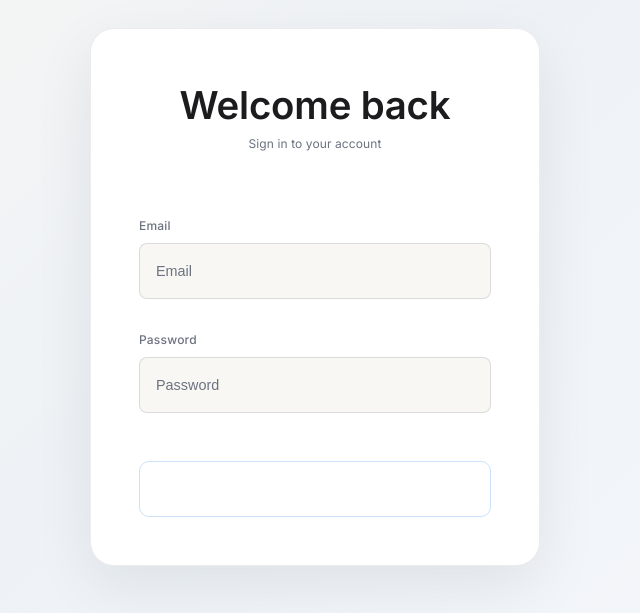
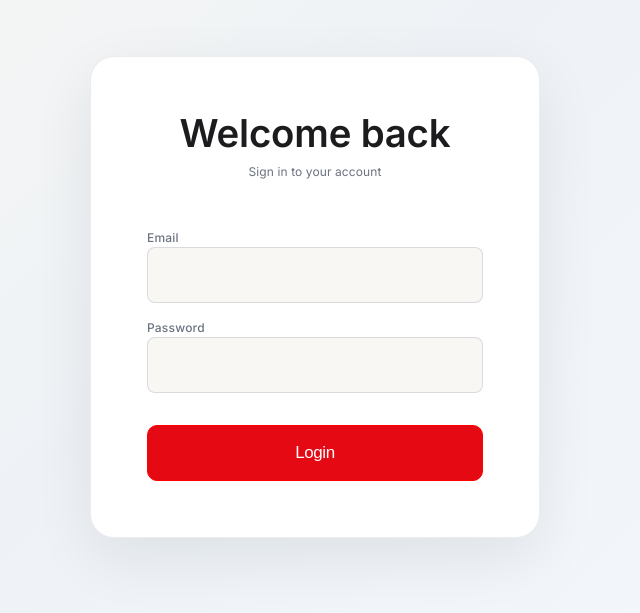
Before and after one commit to kabiraj/movie-tracker, a React (Vite) app in the folder frontend/: page /login in a window 1280 px wide. Shown: the part 103-716 px from the top of the page, without its empty margins (325-965 px from the left). Built offline with nearby package versions, Linux system fonts and the light colour scheme.

Commit message:
Add field validation with better UI

```diff
--- a/frontend/src/pages/LoginPage.jsx
+++ b/frontend/src/pages/LoginPage.jsx
@@ -100,12 +100,11 @@ function LoginPage(){
                     {errors.general && (
                         <div className="error-message general">{errors.general}</div>
                     )}
-
+                    <div className="form-field-login">
                         <label htmlFor="email-input">Email</label>
                         <input
                             id="email-input"
                             type="email"
-                        placeholder="Email"
                             value={email}
                             onChange={(e) => setEmail(e.target.value)}
                             className={errors.email ? 'error' : ''}
@@ -113,21 +112,29 @@ function LoginPage(){
                         {errors.email && (
                             <span className="error-message">{errors.email}</span>
                         )}
+                    </div>
 
+                    <div className="form-field-login">
                         <label htmlFor="password-input">Password</label>
                         <input
                             id="password-input"
                             type="password"
-                        placeholder="Password"
                             value={password}
-                        onChange={(e) => setPassword(e.target.value)}
+                            onChange={(e) => {
+                                setPassword(e.target.value)
+                                setErrors((prevErrors) => ({...prevErrors, password: ''}))
+                            }}
                             className={errors.password ? 'error' : ''}
                         />
                         {errors.password && (
                             <span className="error-message">{errors.password}</span>
                         )}
+                    </div>
+                    <div className="form-field-login">
+                        <button type="submit">Login</button>
+                    </div>
 
-                    <button type="submit">Login</button>
+
                 </form>
             </div>
         </div>
--- a/frontend/src/pages/SignupPage.jsx
+++ b/frontend/src/pages/SignupPage.jsx
@@ -107,7 +107,7 @@ function SignUpPage() {
                         {errors.general && (
                             <span className='error-message-server'>! {errors.general}</span>
                         )}
-                        <div className="form-field">
+                        <div className="form-field-signup">
                             <label htmlFor="fullName">Full Name</label>
                             <input
                                 id="fullName"
@@ -123,7 +123,7 @@ function SignUpPage() {
                                 <span className='error-message'>{errors.fullName}</span>
                             )}
                         </div>
-                        <div className="form-field">
+                        <div className="form-field-signup">
                             <label htmlFor="email">Email Address</label>
                             <input
                                 id="email"
@@ -138,7 +138,7 @@ function SignUpPage() {
                                 <span className='error-message'>{errors.email}</span>
                             )}
                         </div>
-                        <div className="form-field">
+                        <div className="form-field-signup">
                             <label htmlFor="password">Password</label>
                             <input
                                 id="password"
@@ -154,7 +154,7 @@ function SignUpPage() {
                             )}
 
                         </div>
-                        <div className="form-actions">
+                        <div className="form-field-signup">
                             <button type="submit">Sign up</button>
                         </div>
                     </form>
--- a/frontend/src/styles/LoginPage.css
+++ b/frontend/src/styles/LoginPage.css
@@ -41,6 +41,9 @@
 
  /* Form */
 
+ .form-field-login {
+    margin: 0.5rem;
+ }
 .login-container form {
     display: flex;
     flex-direction: column;
@@ -52,15 +55,11 @@
     font-weight: 500;
     letter-spacing: 0.2px;
     color: var(--text-secondary);
-    margin-top: 1.5rem;
-    margin-bottom: 0.5rem;
 }
 
 .login-container input {
     width: 100%;
     height: 56px;
-    padding: 0 1rem;
-    margin-bottom: 0.5rem;
     border: 1px solid rgba(15, 23, 42, 0.12);
     border-radius: 8px;
     background: var(--bg-light);
@@ -76,41 +75,35 @@
     background: var(--bg-card);
 }
 
-.login-container input::placeholder {
-    color: var(--text-secondary);
-}
 
 .login-container button {
+    border: 1px solid red;
+    border-radius: 10px;
+    background-color: var(--accent-main);
+    color: var(--bg-card);
+    font-size: var(--font-subheading);
+    font-weight: var(--weight-subheading);
+    letter-spacing: var(--letter-spacing-subheading);
+    line-height: var(--lineheight-subheading);
+    margin-top: 1rem;
+    outline: none;
     width: 100%;
     height: 56px;
-    padding: 0;
-    margin-top: 2.5rem;
-    border: 1px solid rgba(0, 113, 227, 0.2);
-    border-radius: 10px;
-    background: var(--accent-blue);
-    color: var(--bg-card);
-    font-size: 1rem;
-    font-weight: 500;
-    letter-spacing: 0.7px;
-    cursor: pointer;
-    transition: all 0.2s ease;
 }
 
 .login-container button:hover {
-    background: var(--accent-blue-dark);
-    border-color: rgba(0, 113, 227, 0.35);
+    border-color: rgb(229, 9, 20, 0.5);
+    background: var(--accent-secondary);
+    transform: translateY(-1px);;
 }
 
 .login-container button:active {
-    background: var(--accent-blue-dark);
+    border-color: rgb(178, 7, 16, 0.5);
+    background: var(--accent-main);
+    transform: translateY(1px);
 }
 
 /* Error States */
-
-.login-container input.error {
-    border-color: #ff4444;
-    background: rgba(255, 68, 68, 0.1);
-}
 
 .login-container .error-message {
     display: block;
--- a/frontend/src/styles/SignupPage.css
+++ b/frontend/src/styles/SignupPage.css
@@ -20,7 +20,8 @@
     width: 80%;
     border: 1px solid rgba(15, 23, 42, 0.08);
     border-radius:28px;
-    background: var(--bg-card)
+    background: var(--bg-card);
+    overflow: hidden;
 }
 
 .signup-container {
@@ -56,16 +57,15 @@
     font-weight: var(--weight-regular);
     letter-spacing: var(--letter-spacing-subheading);
     line-height: var(--lineheight-subheading);
-    padding-bottom: 1rem;
 }
 
-.form-field {
+.form-field-signup {
     display:flex;
     flex-direction: column;
 }
 
 
-.form-field label {
+.form-field-signup label {
     color: #6e6e73;
     font-size: var(--font-subheading);
     font-weight: var(--weight-regular);
@@ -75,17 +75,18 @@
 
 }
 
-.form-field input {
+.form-field-signup input {
     border: 1px solid rgba(15,23,42, 0.12);
     border-radius: 12px;
     color: var(--text-secondary);
+    background: var(--bg-light);
     font-size: 1rem;
     height: 56px;
     padding: 0.9rem;
     width: 100%;
 }
 
-.form-field input:focus{
+.form-field-signup input:focus{
     border-color: var(--accent-main);
     box-shadow: 0 0 0 3px rgb(178, 7, 16, 0.15);
     outline: none;
@@ -94,16 +95,7 @@
 }
 
 
-.field-hint {
-    color: var(--text-secondary);
-    font-size: var(--font-body);
-    font-weight: var(--weight-regular);
-    letter-spacing: var(--letter-spacing-subheading);
-    line-height: var(--lineheight-subheading);
-    padding-bottom: 1rem;
-}
-
-.form-actions button {
+.form-field-signup button {
     border: 1px solid red;
     border-radius: 10px;
     background-color: var(--accent-main);
@@ -117,25 +109,21 @@
     height: 56px;
 }
 
-.form-actions button:hover {
+.form-field-signup button:hover {
     border-color: rgb(229, 9, 20, 0.5);
     background: var(--accent-secondary);
     transform: translateY(-1px);;
 }
 
-.form-actions button:active {
+.form-field-signup button:active {
     border-color: rgb(178, 7, 16, 0.5);
     background: var(--accent-main);
     transform: translateY(1px);
 }
 
 /* errors section */
-.form-field input.error {
-    border-color: #ff4444;
-    background: rgba(255, 68, 68, 0.1);
-}
 
-.form-field .error-message {
+.form-field-signup .error-message {
     display: block;
     font-size: 0.75rem;
     color: #ff4444;
@@ -153,129 +141,27 @@
 
 .signup-photo-section {
     padding: 1rem;
+    width: 60%;
     border-left: 1px solid rgba(15, 23, 42, 0.08);
 }
 
-/*
-.signup-page {
+/* Responsive Design */
 
-    background: linear-gradient(135deg, var(--bg-light) 0%, #eef2f6 45%, #f5f7fb 100%);
-    height:100vh;
-    display: flex;
-    flex-direction:row;
-    justify-content:center;
-    align-items: center;
-    padding: 4rem;
-    color: var(--text-primary);
+@media (max-width: 900px) {
+    .signup-photo-section {
+        display: none;
+    }
+    .signup-wrapper {
+        width: 90%;
+    }
+    .signup-container {
+        width: 100%;
+    }
 }
 
-.signup-wrapper {
-    border: 1px solid rgba(15, 23, 42, 0.08);
-    background: var(--bg-card);
-    border-radius: 28px;
-    display: flex;
-    flex-direction: row;
-    width: 100%;
-    max-width: 1080px;
-    overflow:hidden;
-    box-shadow: 0 20px 60px rgba(15, 23, 42, 0.08);
+@media (max-width: 600px) {
+
+    .signup-wrapper {
+        width: 90%;
+    }
 }
-
-.signup-container {
-    align-self:stretch;
-    flex: 1;
-    padding: 3.5rem 3rem;
-}
-
-.signup-container form {
-    display: flex;
-    flex-direction: column;
-    gap: 1.5rem;
-}
-
-.signup-header {
-    display: flex;
-    flex-direction: column;
-    gap: 0.75rem;
-}
-
-.signup-title {
-    font-size: 2.25rem;
-    letter-spacing: -0.02em;
-    margin: 0;
-}
-
-.signup-subtitle {
-    margin: 0;
-    color: var(--text-secondary);
-    line-height: 1.5;
-}
-
-.form-field {
-    display: flex;
-    flex-direction: column;
-    gap: 0.5rem;
-}
-
-.form-field label {
-    font-size: 0.95rem;
-    color: var(--text-secondary);
-}
-
-.form-field input {
-    background: var(--bg-light);
-    border: 1px solid rgba(15, 23, 42, 0.12);
-    color: var(--text-primary);
-    border-radius: 14px;
-    padding: 0.9rem 1rem;
-    font-size: 1rem;
-    transition: border-color 0.2s ease, box-shadow 0.2s ease;
-}
-
-.form-field input:focus {
-    outline: none;
-    border-color: rgba(0, 113, 227, 0.6);
-    box-shadow: 0 0 0 3px rgba(0, 113, 227, 0.15);
-}
-
-.field-hint {
-    font-size: 0.85rem;
-    color: var(--text-secondary);
-}
-
-.form-actions button {
-    width: 100%;
-    border: 1px solid rgba(0, 113, 227, 0.2);
-    border-radius: 12px;
-    background: var(--accent-blue);
-    color: var(--bg-card);
-    font-weight: 600;
-    padding: 0.85rem 1rem;
-    cursor: pointer;
-    transition: background 0.2s ease, border-color 0.2s ease;
-}
-
-.form-actions button:hover {
-    border-color: rgba(0, 113, 227, 0.35);
-    background: var(--accent-blue-dark);
-}
-
-.form-actions button:active {
-    border-color: rgba(0, 113, 227, 0.5);
-    background: var(--accent-blue-dark);
-}
-
-.form-actions button:focus-visible {
-    outline: none;
-    box-shadow: 0 0 0 3px rgba(0, 113, 227, 0.2);
-}
-
-.signup-photo-section{
-    background: linear-gradient(135deg, var(--bg-light) 0%, #e2e8f0 50%, #dbeafe 100%);
-    align-self:stretch;
-    flex: 1;
-    min-height: 560px;
-    position: relative;
-    overflow: hidden;
-}
- */
```
Lines whose indentation alone changed are shown as unchanged.
